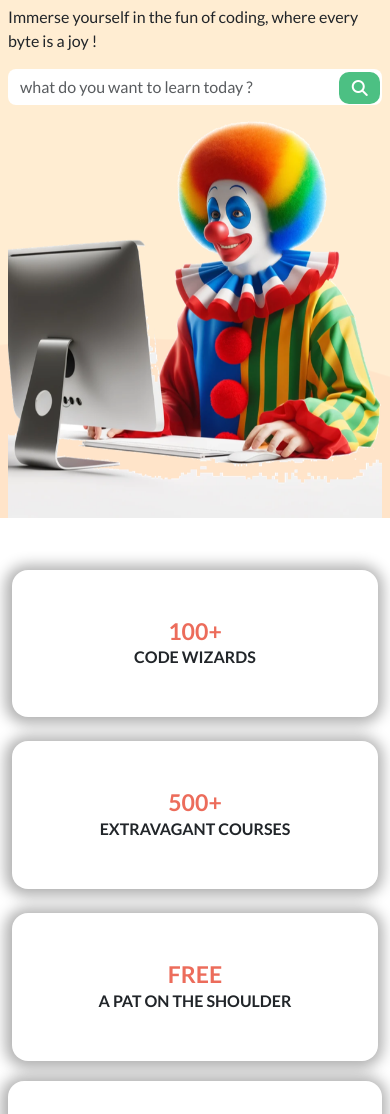
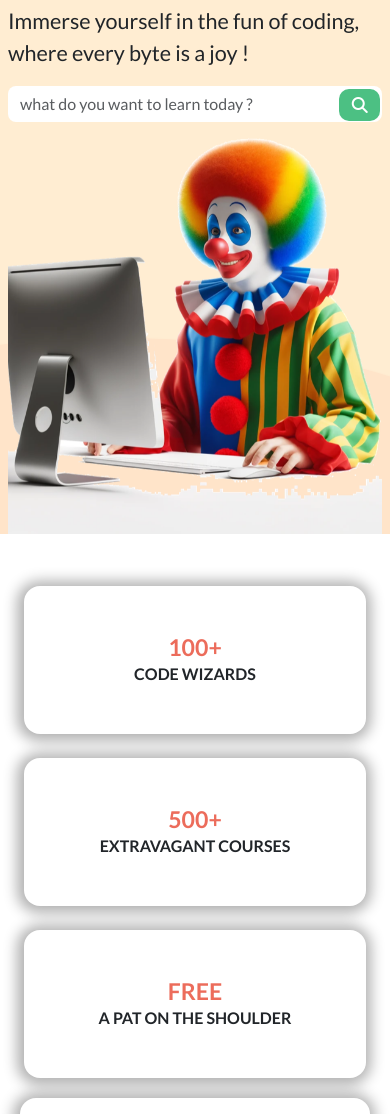
Before and after one commit to SimoneCerri/landing-page-service, a plain HTML site: page index.html in a window 390 px wide. Shown: the part 253-1367 px from the top of the page. Drawn offline with nearby package versions, Linux system fonts and the light colour scheme.

Commit message:
problem responsiveness

```diff
--- a/assets/css/style.css
+++ b/assets/css/style.css
@@ -93,6 +93,11 @@ h1 {
 
 .bg_4 {
     background-color: var(--purple) !important;
+}
+
+.my_container {
+    width: 80%;
+    margin: 0 auto;
 }
 
 /* #endregion Utilities */
--- a/index.html
+++ b/index.html
@@ -29,7 +29,6 @@
 </head>
 
 <body class=''>
-
     <div id='app'>
         <div class="head_banner">
             <p class="text-white text-center">
@@ -41,7 +40,7 @@
         </div>
         <header>
             <nav class="navbar navbar-expand-sm navbar-white bg-white">
-                <div class="container">
+                <div class="container-fluid">
                     <a class="navbar-brand" href="#">
                         <img src="./assets/img/logo.png" alt="">
                     </a>
@@ -99,12 +98,12 @@
             </nav>
         </header>
         <section id="learn_something">
-            <div class="row my_billboard_bg pt-5 px-2">
-                <div class="col-12">
+            <div class="row my_billboard_bg pt-5 px-2 align-items-center">
+                <div class="col-12 col-lg-6">
                     <h1 class="pb-3">
                         CODECIRCUS
                     </h1>
-                    <p>
+                    <p class="fs-4">
                         Immerse yourself in the fun of coding, where every byte is a joy !
                     </p>
                     <div class="form">
@@ -118,13 +117,13 @@
                         </div>
                     </div>
                 </div>
-                <div class="col-12">
+                <div class="col-12 col-lg-6">
                     <img src="./assets/img/billboard-img.png" alt="">
                 </div>
             </div>
-            <div class="my_container">
-                <div class="row g-3 px-2 py-5">
-                    <div class="col-12">
+            <div class="container-xxl">
+                <div class="row align-items-center g-3 px-2 py-5">
+                    <div class="col-12 col-lg-3">
                         <div
                             class="card border-0 rounded-4 m-1 d-flex flex-column justify-content-center align-items-center py-5">
                             <h3 class="m-0 fw-bolder">
@@ -135,7 +134,7 @@
                             </span>
                         </div>
                     </div>
-                    <div class="col-12">
+                    <div class="col-12 col-lg-3">
                         <div
                             class="card border-0 rounded-4 m-1 d-flex flex-column justify-content-center align-items-center py-5">
                             <h3 class="m-0 fw-bolder">
@@ -146,7 +145,7 @@
                             </span>
                         </div>
                     </div>
-                    <div class="col-12">
+                    <div class="col-12 col-lg-3">
                         <div
                             class="card border-0 rounded-4 m-1 d-flex flex-column justify-content-center align-items-center py-5">
                             <h3 class="m-0 fw-bolder">
@@ -157,7 +156,7 @@
                             </span>
                         </div>
                     </div>
-                    <div class="col-12">
+                    <div class="col-12 col-lg-3">
                         <div
                             class="card border-0 rounded-4 d-flex flex-column justify-content-center align-items-center py-5">
                             <h3 class="m-0 fw-bolder">
@@ -968,7 +967,6 @@
     <script src='./assets/js/main.js'></script>
     <!-- #endregion link to Script -->
     <!-- #endregion Dev-only cdns, disable in production -->
-
 </body>
 
 </html>
```
